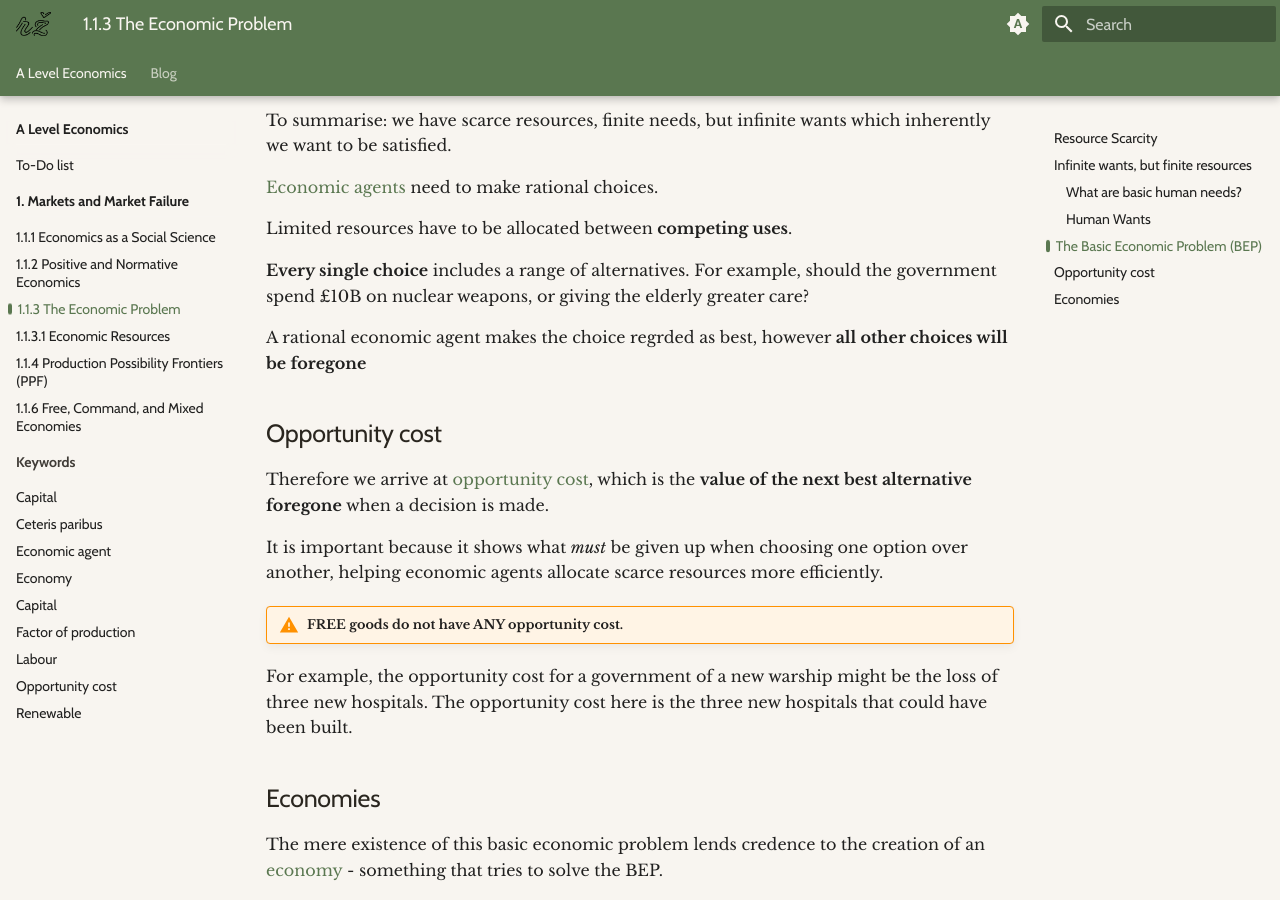
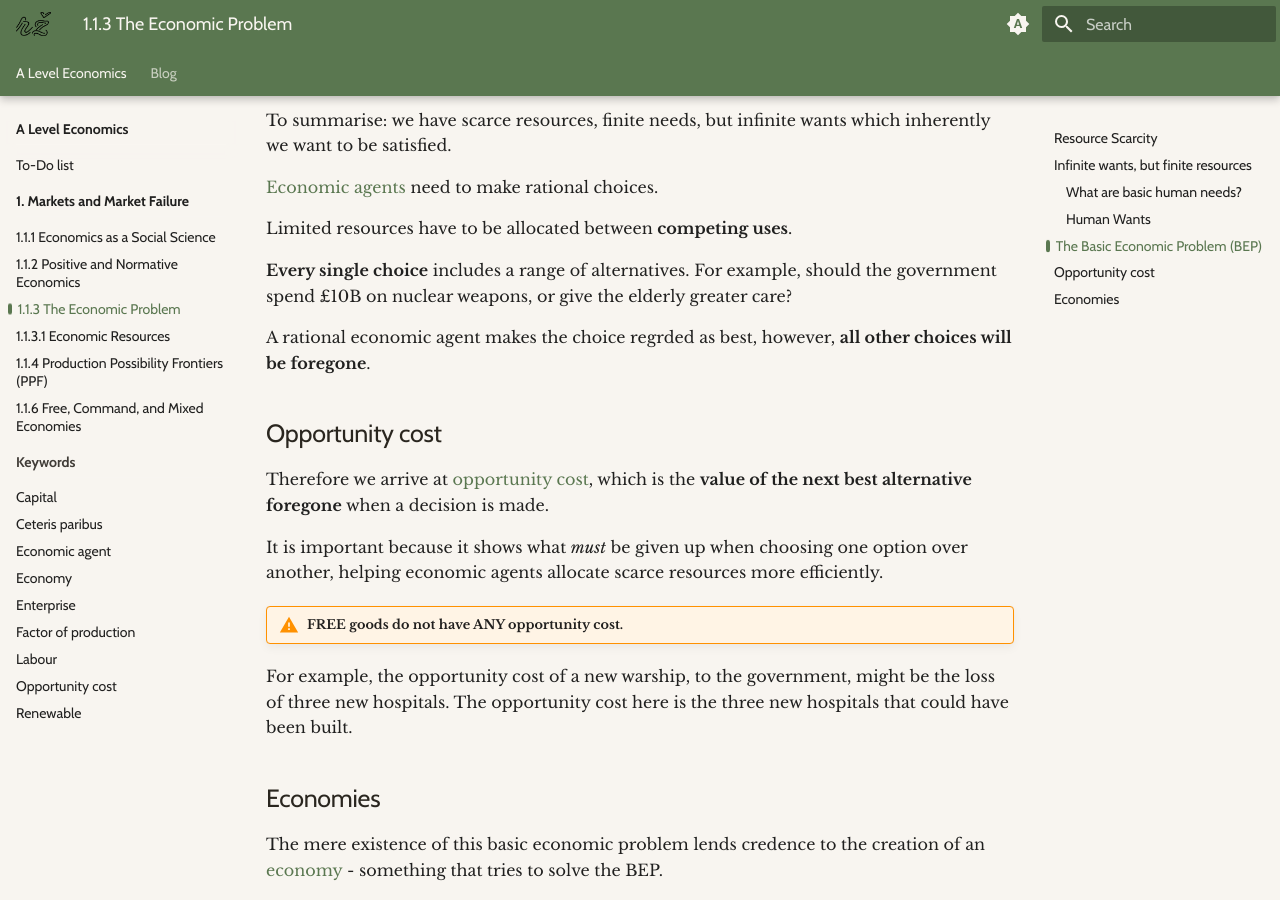
Before and after one commit to Richy-Z/richy.lol, an MkDocs documentation site: the page built from docs/A-Level Economics/1. Markets and Market Failure/1.1.3-BEP.md, in a window 1280 px wide and 900 px high, scrolled down 1461 px. Built offline with MkDocs 1.6.1 and Material for MkDocs 9.7.7, drawn with Linux system fonts in a browser that asks for light colours.

Commit message:
Grammatical errors in economics

```diff
--- a/docs/A-Level Economics/1. Markets and Market Failure/1.1.3-BEP.md
+++ b/docs/A-Level Economics/1. Markets and Market Failure/1.1.3-BEP.md
@@ -52,9 +52,9 @@ To summarise: we have scarce resources, finite needs, but infinite wants which i
 
 Limited resources have to be allocated between **competing uses**.
 
-**Every single choice** includes a range of alternatives. For example, should the government spend £10B on nuclear weapons, or giving the elderly greater care?
+**Every single choice** includes a range of alternatives. For example, should the government spend £10B on nuclear weapons, or give the elderly greater care?
 
-A rational economic agent makes the choice regrded as best, however **all other choices will be foregone**
+A rational economic agent makes the choice regrded as best, however, **all other choices will be foregone**.
 
 ## Opportunity cost
 
@@ -64,7 +64,7 @@ It is important because it shows what *must* be given up when choosing one optio
 
 !!! warning "FREE goods do not have ANY opportunity cost."
 
-For example, the opportunity cost for a government of a new warship might be the loss of three new hospitals. The opportunity cost here is the three new hospitals that could have been built.
+For example, the opportunity cost of a new warship, to the government, might be the loss of three new hospitals. The opportunity cost here is the three new hospitals that could have been built.
 
 ## Economies
 
--- a/docs/A-Level Economics/Keywords/Enterprise.md
+++ b/docs/A-Level Economics/Keywords/Enterprise.md
@@ -1,4 +1,4 @@
-# *Capital*
+# *Enterprise*
 
 A person's skill of seeking out profitable opportunities in production in addition to their ability/willingness to take risks.
 
```
Also changed, not shown: docs/A-Level Economics/1. Markets and Market Failure/1.1.3.1-EconomicResources.md (+4 -4 lines).
